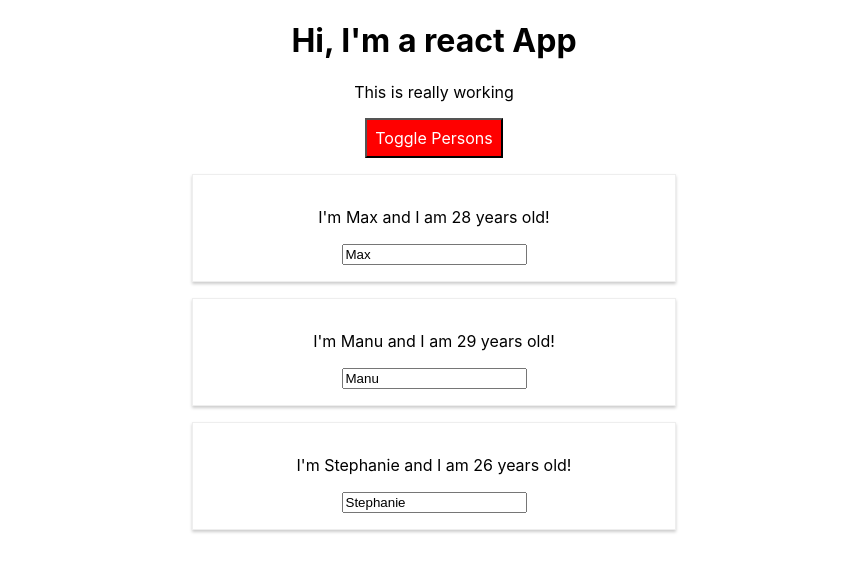
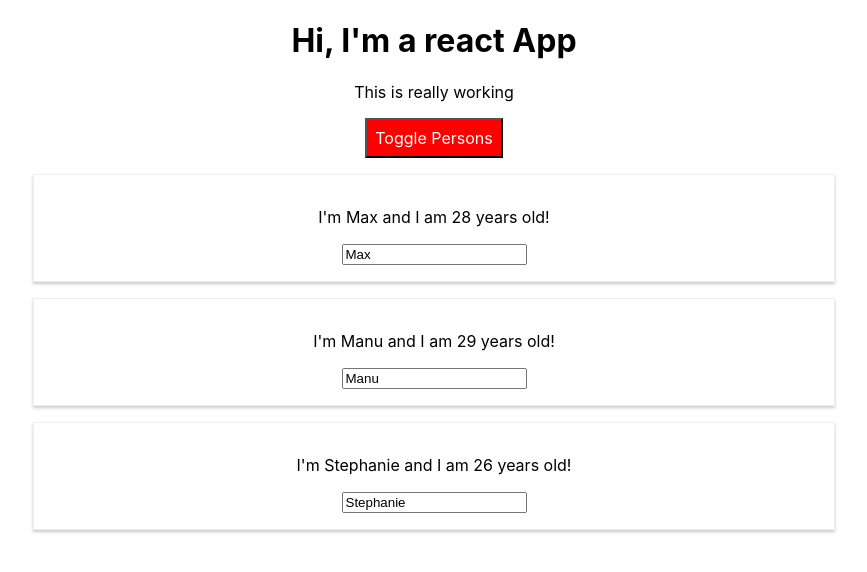
Before and after one commit to stjepanantolovic/ReactStjepan, a React (Create React App) app: page / in a window 1280 px wide. Both pictures are taken after a click on the button "Toggle Persons". Shown: the top 572 px of the page, without its empty margins (206-1073 px from the left). Built offline with nearby package versions, Linux system fonts and the light colour scheme.

Commit message:
Using module.css

```diff
--- a/src/App.js
+++ b/src/App.js
@@ -1,6 +1,7 @@
 import React, { Component } from 'react';
-import './App.css';
-import Radium, {StyleRoot} from 'radium';
+import './App.module.css';
+import classes from './App.module.css';
+
 import Person from './Person/Person';
 
 class App extends Component{
@@ -51,10 +52,6 @@ const style = {
   border: '1x solid blue',
   padding: '8px',
   cursor: 'pointer',
-  ':hover':{
-    bsckgroundColor: 'lightgreen',
-    color: 'black'
-  }
 };
 
 let persons = null;
@@ -73,31 +70,25 @@ if (this.state.showPersons){
         </div>
  );
  style.backgroundColor='red';
- style[':hover']={
-backgroundColor:'salmon',
-color:'black'
- };
 }
 
-let classes=[];
+let assignedClasses=[];
 if(this.state.persons.length<=2){
-  classes.push('red');
+  assignedClasses.push(classes.red);
 }
 if(this.state.persons.length<=1){
-  classes.push('bold');
+  assignedClasses.push(classes.bold);
 }
     return (
-      <StyleRoot>
-      <div className="App">
+      <div className={classes.App}>
         <h1>Hi, I'm a react App</h1>
-        <p className={classes.join(' ')}>This is really working</p>
+        <p className={assignedClasses.join(' ')}>This is really working</p>
         <button style={style}
         onClick={this.togglePersonHandler}>Toggle Persons</button>
        {persons}
       </div>
-      </StyleRoot>
     );
   }
 };
 
-export default Radium(App);
+export default App;
--- a/src/Person/Person.js
+++ b/src/Person/Person.js
@@ -1,15 +1,10 @@
 import React from 'react';
-import Radium from 'radium';
-import './Person.css';
+import classes from './Person.module.css';
 
 const person = (props)=>{
-    const style={
-        '@media (min-width:500px)':{
-            width:'450px'
-        }
-    };
+
     return(
-    <div className="Person" style={style}>
+    <div className={classes.Person}>
         <p onClick={props.click}> I'm {props.name} and I am {props.age} years old!</p>
         <p>{props.children}</p>
         <input type="text" onChange={props.changed} value={props.name}/>
@@ -18,4 +13,4 @@ const person = (props)=>{
     )
 };
 
-export default Radium(person);
+export default person;
--- a/src/index.js
+++ b/src/index.js
@@ -1,6 +1,6 @@
 import React from 'react';
 import ReactDOM from 'react-dom';
-import './index.css';
+import './index.module.css';
 import App from './App';
 import * as serviceWorker from './serviceWorker';
 
```
Also changed, not shown: src/App.module.css (renamed from src/App.css), src/Person/Person.module.css (renamed from src/Person/Person.css), src/index.module.css (renamed from src/index.css).
